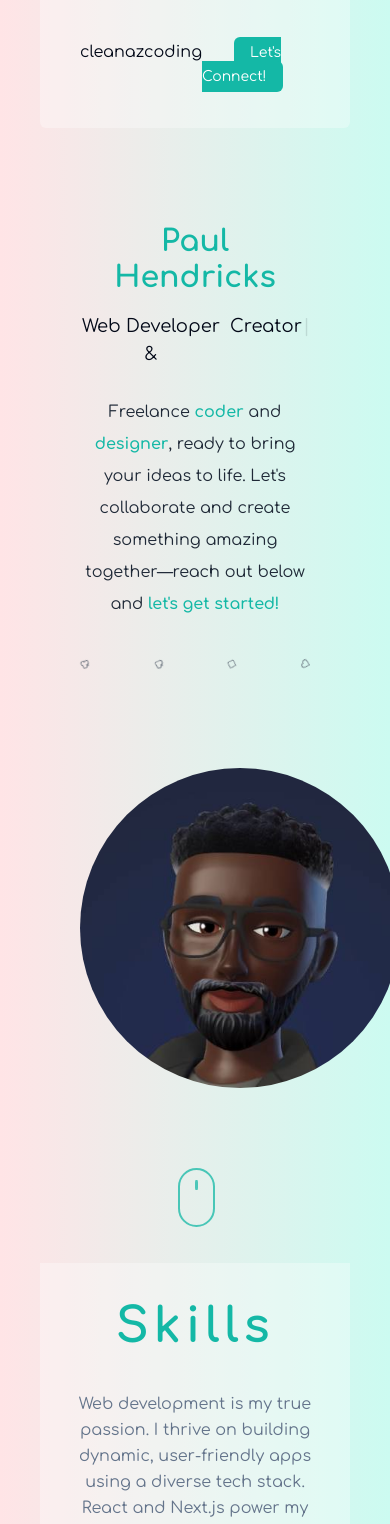
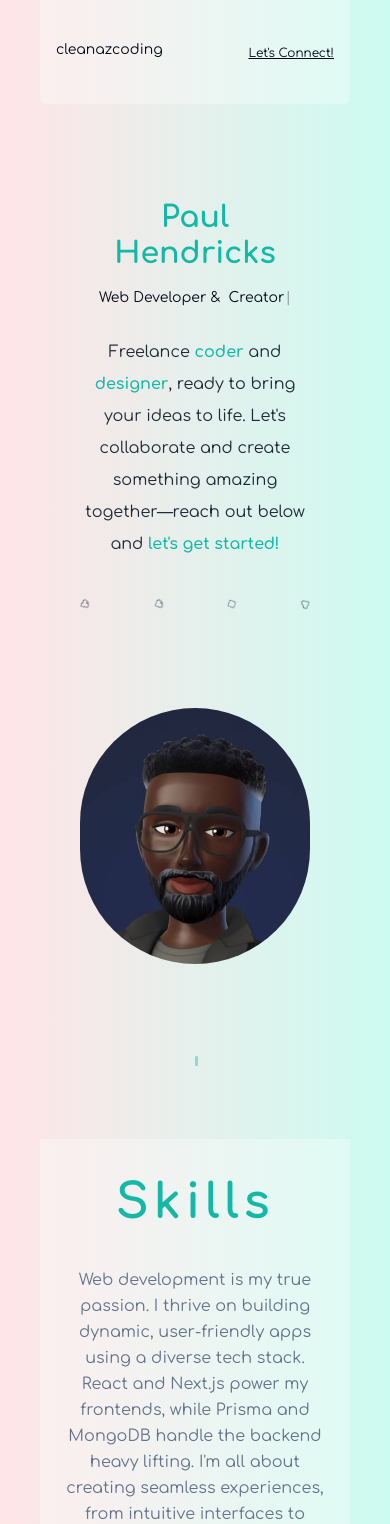
Before and after one commit to cleanaz-dev/ph-portfolio, a Next.js app: page / in a window 390 px wide. Shown: the top 1524 px of the page. Built offline with nearby package versions, Linux system fonts and the light colour scheme.

Commit message:
initial commit

```diff
--- a/components/Contacts.jsx
+++ b/components/Contacts.jsx
@@ -30,7 +30,7 @@ export default function Contacts() {
          type="text"
          placeholder="Your name"
          name="name"
-         autocomplete="name"
+         autoComplete="name"
          required
         />
       </div>
@@ -40,7 +40,7 @@ export default function Contacts() {
         id="email"
         type="email"
         name="email"
-        autocomplete="email"
+        autoComplete="email"
         placeholder="your.email@example.com"
         required
        />
@@ -51,7 +51,7 @@ export default function Contacts() {
         id="mobile"
         name="mobile"
         type="tel"
-        autocomplete="tel"
+        autoComplete="tel"
         placeholder="Your mobile number"
         required
        />
--- a/components/Hero.jsx
+++ b/components/Hero.jsx
@@ -11,24 +11,24 @@ import Typewriter from "typewriter-effect";
 export default function Hero() {
  return (
   <>
-   <section id="home" className="min-h-screen max-w-6xl mx-auto">
+   <section id="home" className="min-h-screen max-w-7xl mx-auto">
     <div className="text-center p-10 py-10">
+        <div className="flex-col md:flex">
      <h2 className="text-3xl md:text-5xl py-2 text-teal-500 font-bold dark:text-teal-400 ">
       Paul Hendricks
      </h2>
-     <h3 className="flex text-center justify-center text-lg py-2 dark:text-white md:text-3xl">
-      <span className="mr-2">Web Developer &{" "}</span>
+     <h3 className="flex text-center justify-center text-sm py-2 dark:text-white md:text-4xl">
+      <span className="mr-2">Web Developer & </span>
       <Typewriter
-
        options={{
-        strings: ['Entrepreneur', 'Creator', 'Designer', 'Innovator'],
+        strings: ["Entrepreneur", "Creator", "Designer", "Innovator"],
         autoStart: true,
         loop: true,
-
        }}
       />
      </h3>
-     <p className="text-md py-5 leading-8 text-gray-800 dark:text-gray-200 max-w-xl mx-auto md:text-xl">
+     </div>
+     <p className="text-md py-5 leading-8 text-gray-800 dark:text-gray-200 w-full md:max-w-2xl mx-auto md:text-xl">
       Freelance <span className="text-teal-500 font-semibold">coder</span> and{" "}
       <span className="text-teal-500 font-semibold">designer</span>, ready to
       bring your ideas to life. Let&#39;s collaborate and create something
@@ -47,13 +47,15 @@ export default function Hero() {
               <AiFillLinkedin />
               <AiFillYoutube /> */}
      </div>
-     <div className="mx-auto bg-gradient-to-b from-teal-500 rounded-full w-80 h-80 relative overflow-hidden mt-20 md:h-96 md:w-96">
-      <Image
-       src={profilePicture}
-       className="object-cover"
-       alt="bio-image"
-       priority
-      />
+     <div className="flex justify-center items-center mt-20">
+      <div className="bg-gradient-to-b from-teal-500 rounded-full w-64 h-64 relative overflow-hidden md:h-96 md:w-96">
+       <Image
+        src={profilePicture}
+        className="object-cover w-full h-full"
+        alt="bio-image"
+        priority
+       />
+      </div>
      </div>
      <div className="flex justify-center mt-20">
       <div className="scroll-downs">
--- a/components/Navbar.jsx
+++ b/components/Navbar.jsx
@@ -14,8 +14,8 @@ export default function Navbar() {
   const [darkMode, setDarkMode] = React.useState(false);
  return (
   <>
-   <nav className="py-10 mb-12 flex justify-between dark:text-white bg-white/30 px-10 rounded-b-md ">
-    <h1 className="font-burtons lg:text-xl">cleanazcoding</h1>
+   <nav className="py-10 mb-12 flex justify-between dark:text-white bg-white/30 px-4 md:px-10 rounded-b-md ">
+    <h1 className="flex text-sm lg:text-xl">cleanazcoding</h1>
     <ul className="flex items-center">
      {navItems.map((item) => (
       <li key={item.name} className="mx-4 hidden lg:block">
@@ -35,10 +35,10 @@ export default function Navbar() {
      </li> */}
      <li>
       <Link
-       className="text-sm lg:text-xl"
+       className="text-xs md:text-lg lg:text-xl"
        href="#contacts"
       >
-       <span className="bg-teal-500 text-white  px-4 py-2 border-none rounded-md ml-8 hover:bg-cyan-500/50 transition-colors duration-300">
+       <span className="md:bg-teal-500 md:text-white md:px-4 md:py-2 border-none rounded-md ml-8 hover:bg-cyan-500/50 transition-colors duration-300 underline md:no-underline">
        Let's Connect!
        </span>
       </Link>
--- a/components/Portfolio.jsx
+++ b/components/Portfolio.jsx
@@ -70,7 +70,7 @@ const ProjectCard = ({ title, technologies, description, image, liveLink }) => (
   </div>
 );
 const Portfolio = () => (
-  <div className="container mx-auto px-4 py-8">
+  <div className="">
     {projects.map((project, index) => (
       <ProjectCard
         key={index}
```
